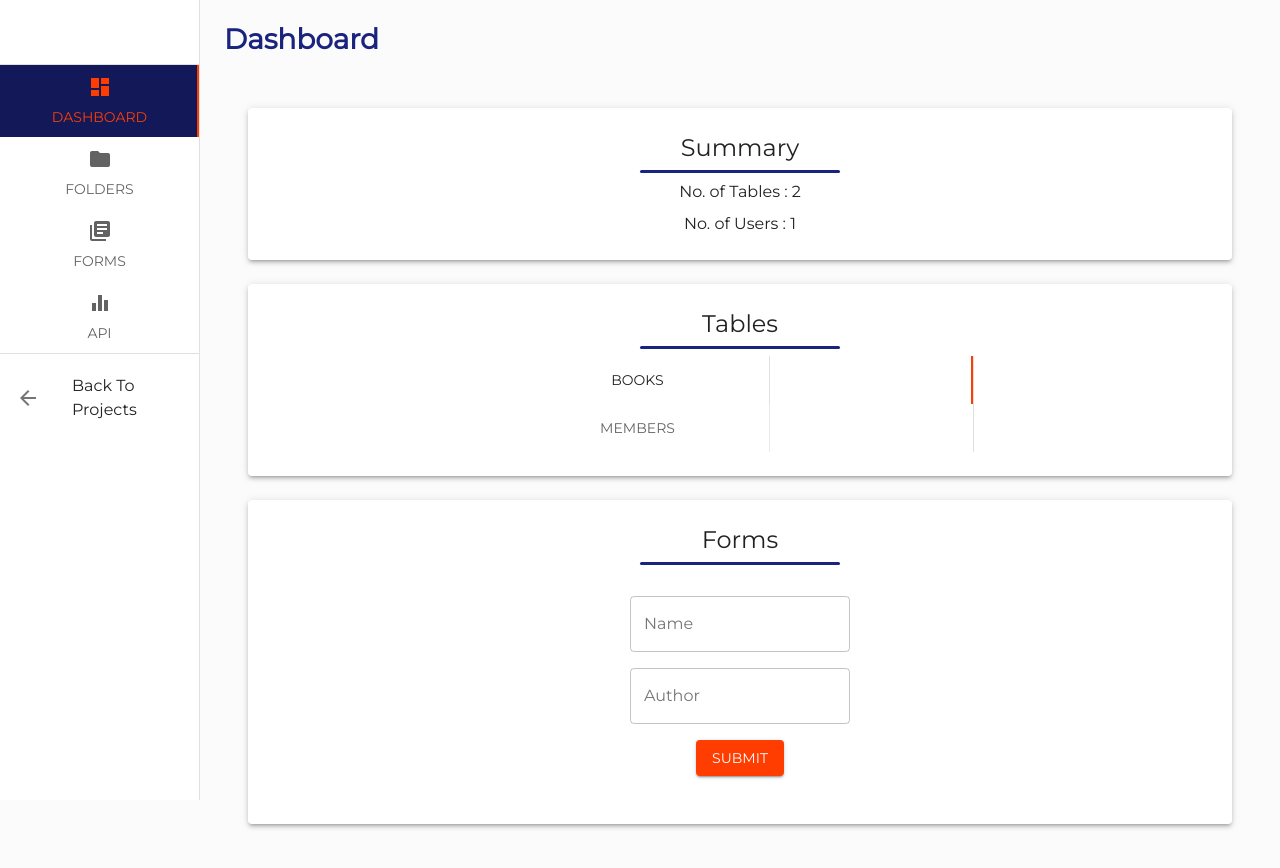
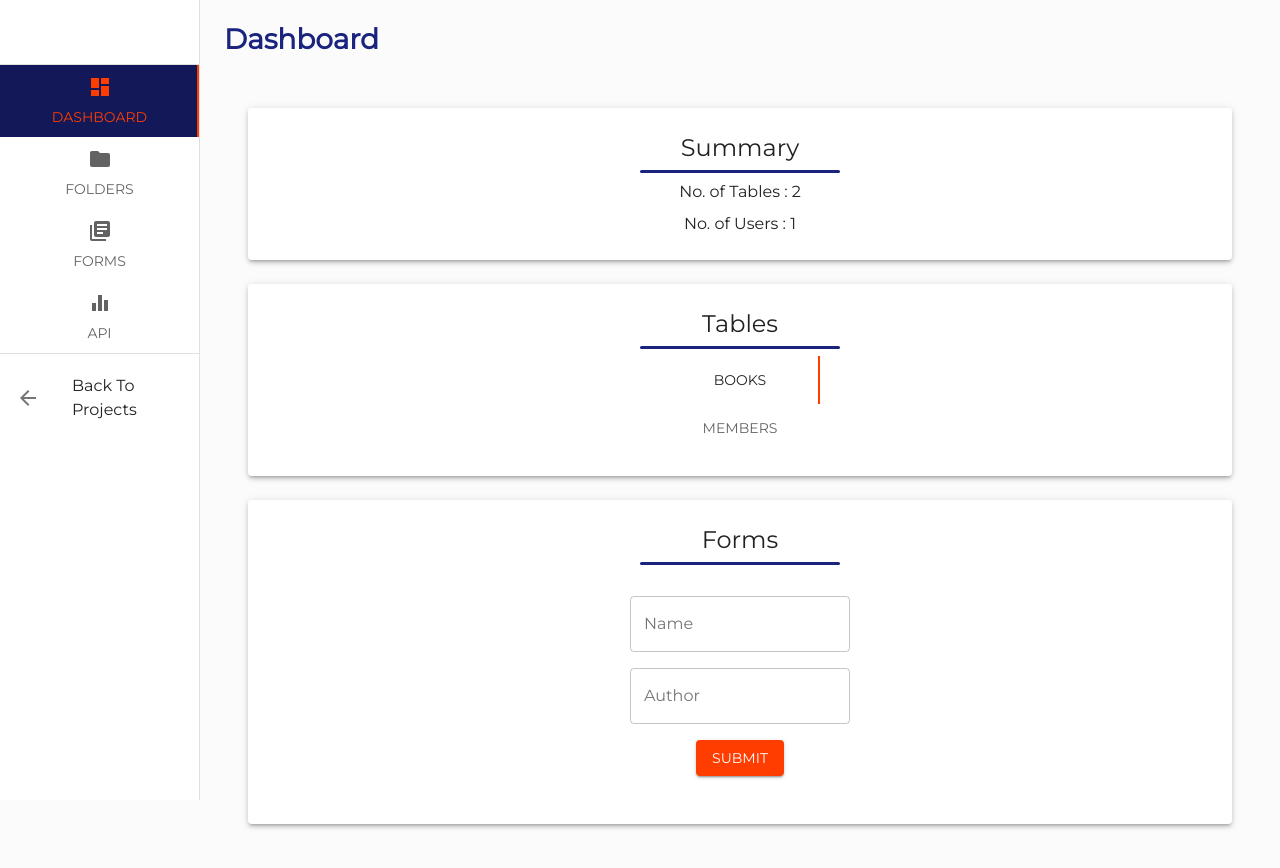
Before and after one commit to Anonymous616/Application-To-Create-Management-Systems, a React (Create React App) app: page / in a window 1280 px wide. Built offline with nearby package versions, Linux system fonts and the light colour scheme.

Commit message:
Corrected UI bug in Dashboard

```diff
--- a/src/components/dashboard.component.js
+++ b/src/components/dashboard.component.js
@@ -61,6 +61,9 @@ const useStyles = makeStyles((theme) => ({
     padding: "20px",
   },
   tablesContainer: {
+    display: "flex",
+    alignItems: "center",
+    justifyContent: "center",
     padding: "20px",
   },
   tabPane: {
@@ -72,11 +75,6 @@ const useStyles = makeStyles((theme) => ({
   },
   formGrid: {
     width: "100%",
-  },
-
-  tabs: {
-    width: "100%",
-    borderRight: `1px solid ${theme.palette.divider}`,
   },
 }));
 
@@ -151,12 +149,7 @@ export default function Dashboard() {
         </Grid>
         <Grid item xs={12}>
           <Paper elevation={3}>
-            <Grid
-              container
-              className={classes.tablesContainer}
-              justify="center"
-              spacing={1}
-            >
+            <Grid container className={classes.tablesContainer} spacing={1}>
               <Grid item xs={12}>
                 <Typography style={{ textAlign: "center" }} variant="h5">
                   Tables
@@ -165,14 +158,13 @@ export default function Dashboard() {
               <Grid item xs={12} className={classes.dividerContainer}>
                 <Box className={classes.divider} />
               </Grid>
-              <Grid item xs={6}>
+              <Grid item xs={12} className={classes.tablesContainer}>
                 <Tabs
                   orientation="vertical"
                   variant="scrollable"
                   value={tabIndex}
                   onChange={handleChange}
                   aria-label="Vertical tabs"
-                  className={classes.tabs}
                 >
                   {tables.map((text, index) => (
                     <Tab
```
